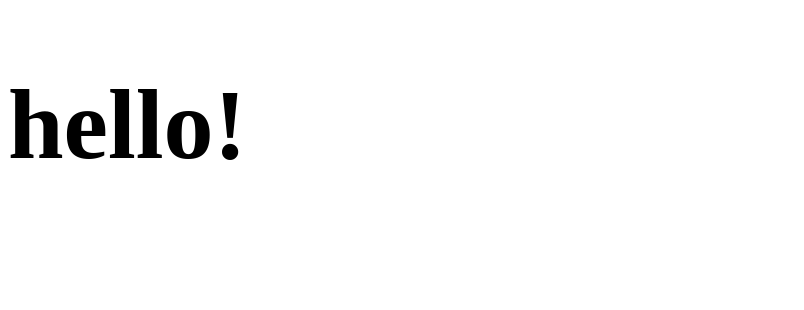
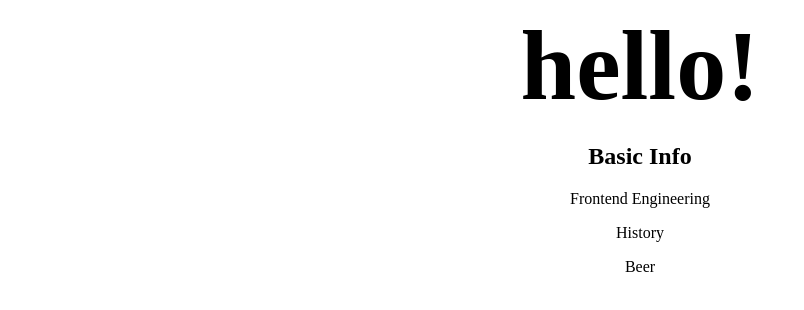
Before and after one commit to ron61/ron61.github.io, a Nuxt app: page / in a window 1280 px wide. Shown: the top 310 px of the page, without its empty margins (0-804 px from the left). Built offline with nearby package versions, Linux system fonts and the light colour scheme.

Commit message:
add basicinfo

```diff
--- /dev/null
+++ b/components/BasicInfo.vue
@@ -0,0 +1,20 @@
+<template>
+    <div class="container">
+        <h2>Basic Info</h2>
+        <p>Frontend Engineering</p>
+        <p>History</p>
+        <p>Beer</p>
+    </div>
+</template>
+
+<script>
+export default {
+
+}
+</script>
+
+<style scoped>
+.container {
+    text-align: center;
+}
+</style>
--- a/components/hello.vue
+++ b/components/Top.vue
@@ -13,7 +13,7 @@ export default {
 <style scoped>
 h1 {
     font-size: 100px;
-    /* display: flex;
-    text-align: center; */
+    text-align: center;
+    margin: 0px;
 }
 </style>
--- a/pages/index.vue
+++ b/pages/index.vue
@@ -1,10 +1,11 @@
 <template>
-  <hello />
+  <div>
+    <Top />
+    <BasicInfo />
+  </div>
 </template>
 
 <script>
-import hello from '~/components/hello'
-
 export default {
 
 }
```
Also changed, not shown: 2 other files (tests, documents, lock files or other folders).
